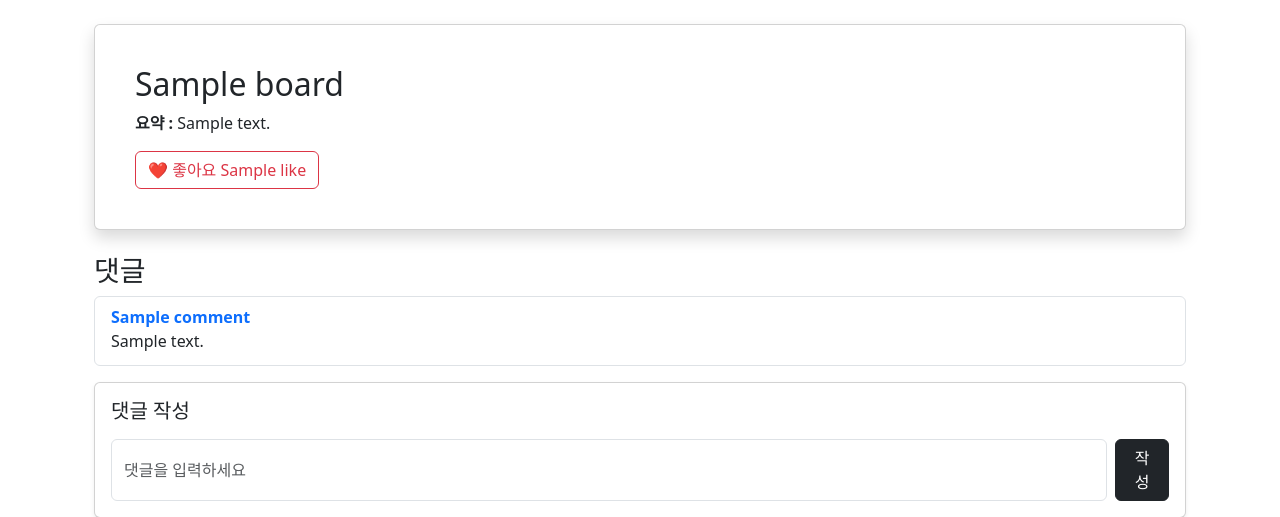
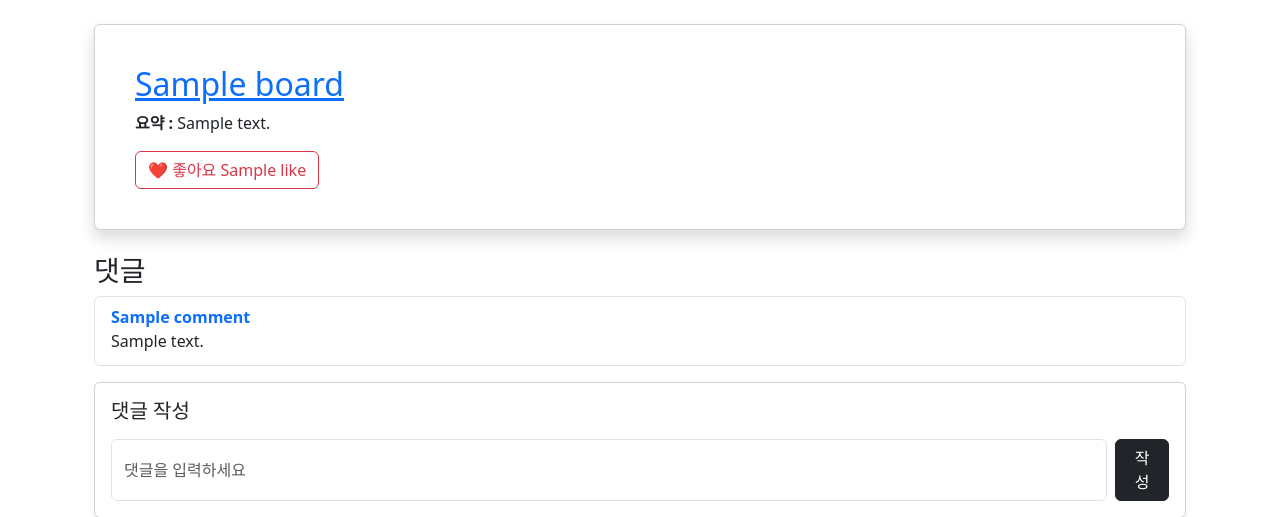
Before and after one commit to JungleMemo/JUNGLE_MEMO, a Flask app: template templates/contentview.html in a window 1280 px wide. Shown: the part 56-573 px from the top of the page. Run offline with Flask 3, Linux system fonts and the light colour scheme; the template is opened without the code that fills it: most values are stand-ins (such as "Sample title", 1, 10 or a date in 2020); some libraries are stand-ins or nearby versions.

Commit message:
fix: 글상세페이지에서 제목 링크 따라가기 버그 수정

```diff
--- a/templates/contentview.html
+++ b/templates/contentview.html
@@ -7,7 +7,9 @@
     <!-- 게시글 내용 -->
     <div class="card shadow p-4">
         <div class="card-body">
-            <h2 class="card-title">{{ board.title }}</h2>
+            <h2 class="card-title" >
+                <a href="{{board.url}}">{{board.title }}</a>
+            </h2>
             <p class="card-text"><strong>요약 :</strong> {{ board.summary }}</p>
 
             <!-- 좋아요 버튼 -->
```
